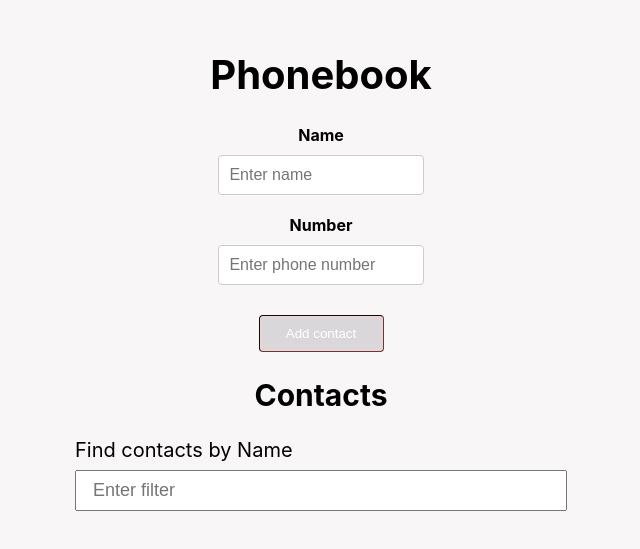
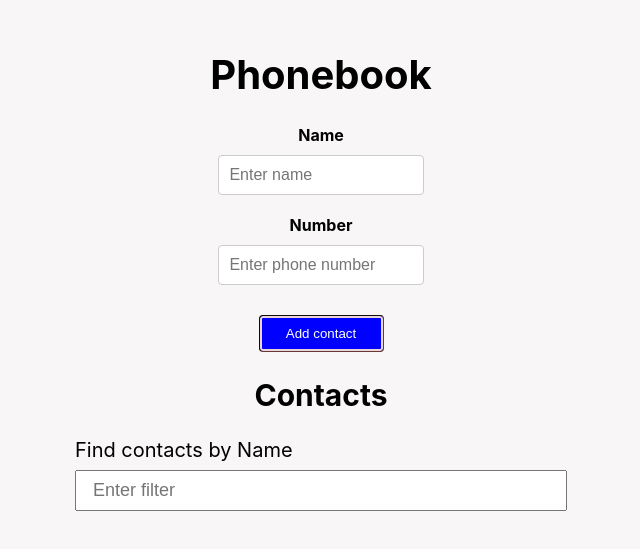
Before and after one commit to Reuelle/goit-react-hw-06-phonebook, a React (Create React App) app: page / in a window 1280 px wide. Shown: the part 131-680 px from the top of the page, without its empty margins (319-959 px from the left). Built offline with nearby package versions, Linux system fonts and the light colour scheme.

Commit message:
Update ContactForm.module.css

```diff
--- a/src/components/ContactForm/ContactForm.module.css
+++ b/src/components/ContactForm/ContactForm.module.css
@@ -24,7 +24,7 @@
 .formBtn {
   width: 125px;
   padding: 10px;
-  background: rgb(218, 215, 219);
+  background: rgb(0, 0, 255);
   color: rgb(255, 255, 255);
   border: inset 0.5px #683838;
   border-radius: 4px;
```
